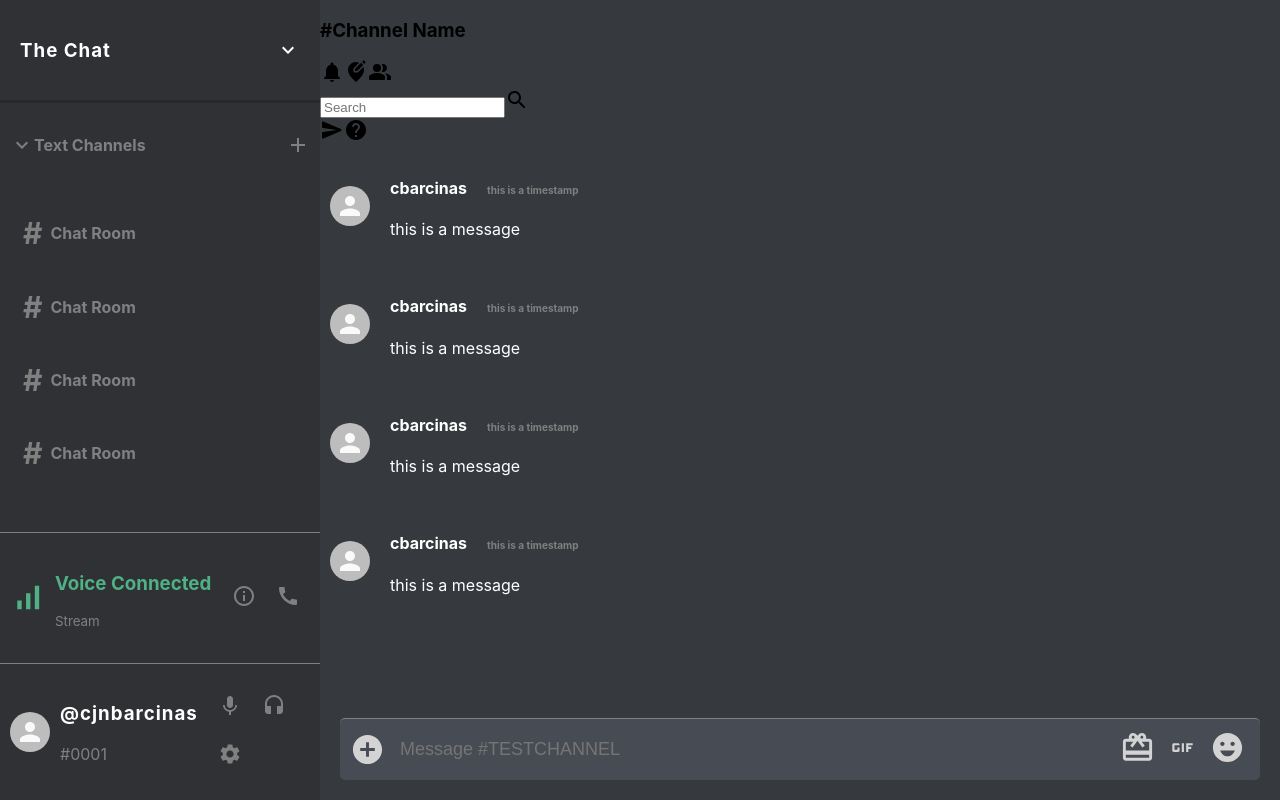
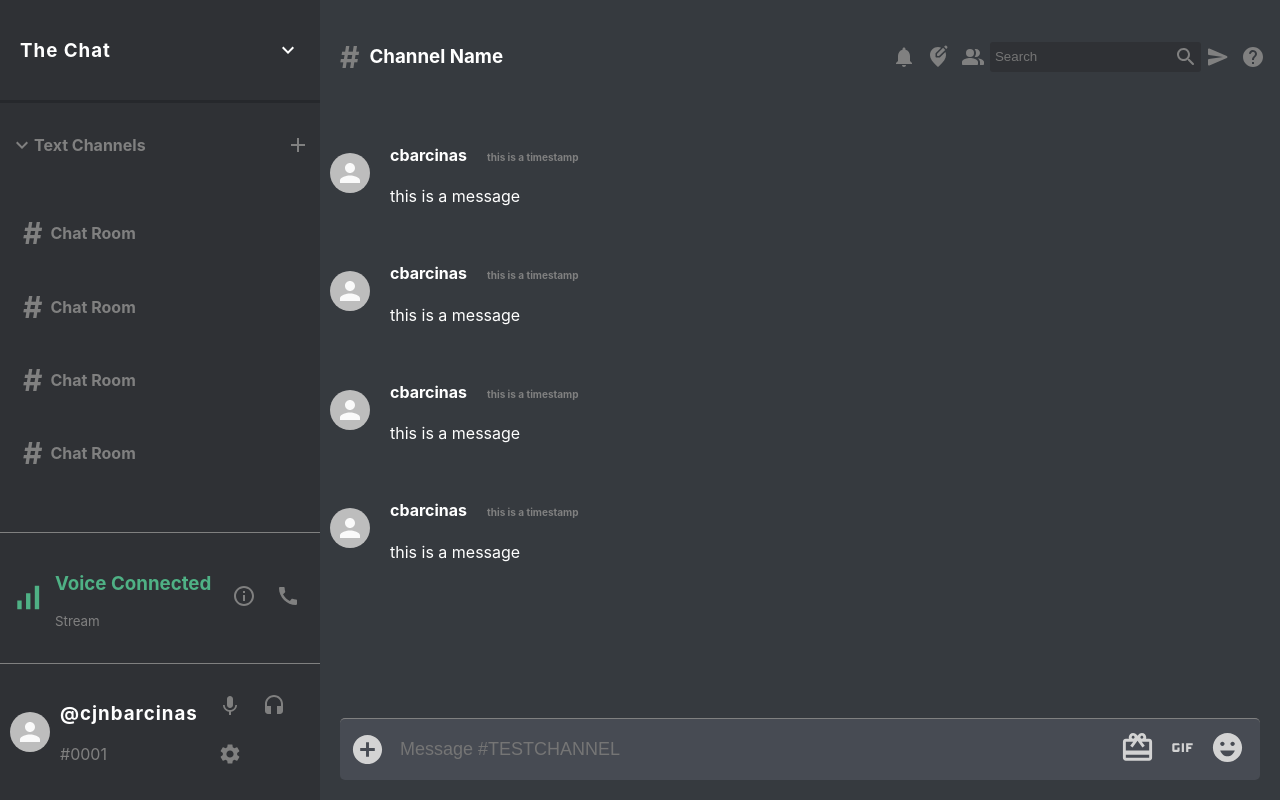
Before and after one commit to cbarcinas/discord-clone-v2, a React (Create React App) app: page / in a window 1280 px wide. Built offline with nearby package versions, Linux system fonts and the light colour scheme.

Commit message:
completed ChatHeader.css

```diff
--- a/src/components/ChatHeader.css
+++ b/src/components/ChatHeader.css
@@ -1,48 +1,51 @@
-.chat {
+.chatHeader {
   display: flex;
-  flex-direction: column;
-  flex: 0.75;
-  background-color: #363a3f;
-  height: 100vh;
+  justify-content: space-between;
+  align-items: center;
+  color: gray;
+  padding: 10px;
 }
 
-.chat__input {
-  color: lightgray;
+.chatHeader__hash {
+  color: gray;
+  font-size: 30px;
+  padding: 10px;
+}
+
+.chatHeader__left > h3 {
   display: flex;
   align-items: center;
-  justify-content: space-between;
-  padding: 5px 10px;
-  border-radius: 5px;
-  margin: 20px;
-  border-top: 1px solid gray;
-  background-color: #474b53;
+  color: white;
 }
 
-.chat__input > form > input {
-  padding: 15px;
+.chatHeader__right {
+  display: flex;
+  align-items: center;
+  flex: 0.5;
+  justify-content: space-between;
+}
+
+.chatHeader__right > .MuiSvgIcon-root {
+  padding: 5px;
+  cursor: pointer;
+}
+
+.chatHeader__right > .MuiSvgIcon-root:hover {
+  color: white;
+}
+
+.chatHeader__search {
+  display: flex;
+  align-items: center;
+  color: gray;
+  background-color: #2f3135;
+  border-radius: 3px;
+  padding: 3px;
+}
+
+.chatHeader__search > input {
   background: transparent;
-  border: none;
-  width: 100%;
   outline-width: 0;
   color: white;
-  font-size: large;
+  border: none;
 }
-
-.chat__input > form {
-  flex: 1;
-}
-
-.chat__inputButton {
-  display: none;
-}
-
-.chat__inputIcons > .MuiSvgIcon-root {
-  padding: 5px;
-}
-
-.chat__messages {
-  flex: 1;
-  /* since we are using a flex columnlayout in our
-    .chat div, if we give the middle div flex: 1, it
-    will push the other divs outward. */
-}
```
